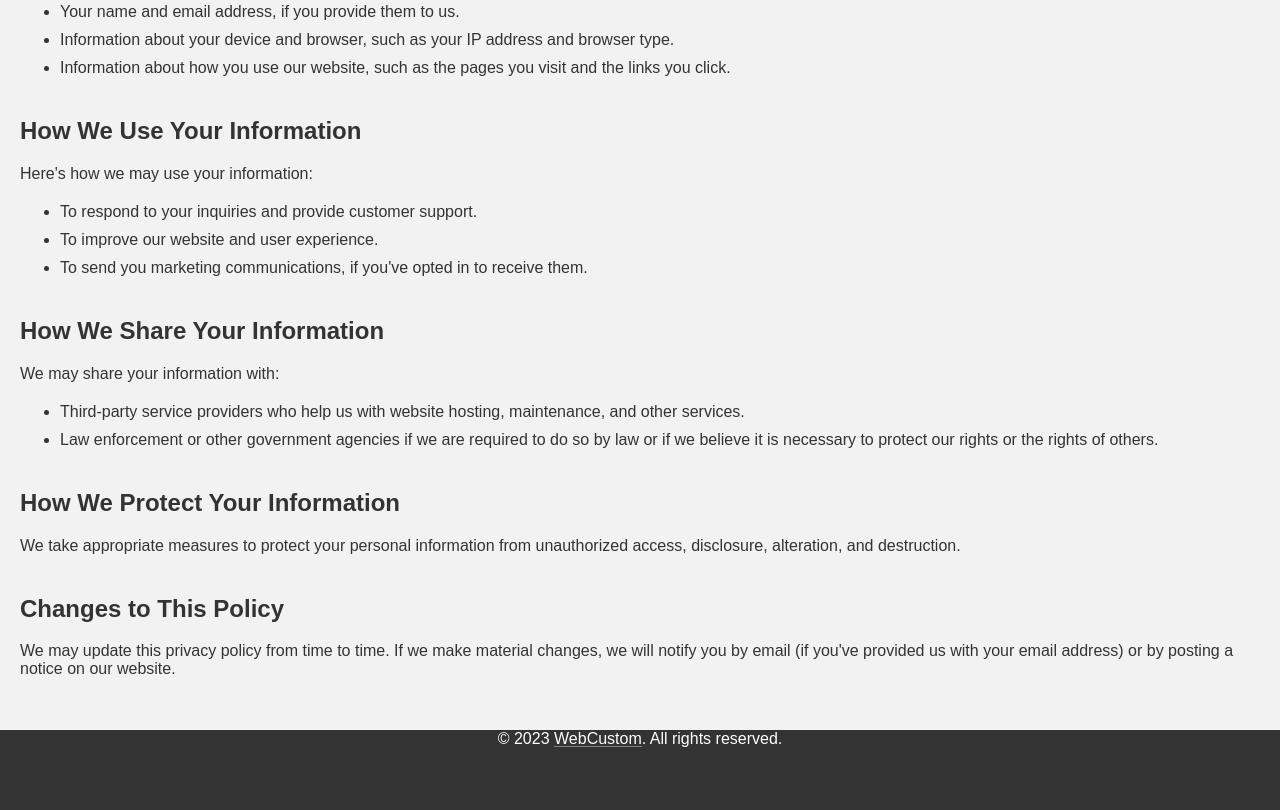
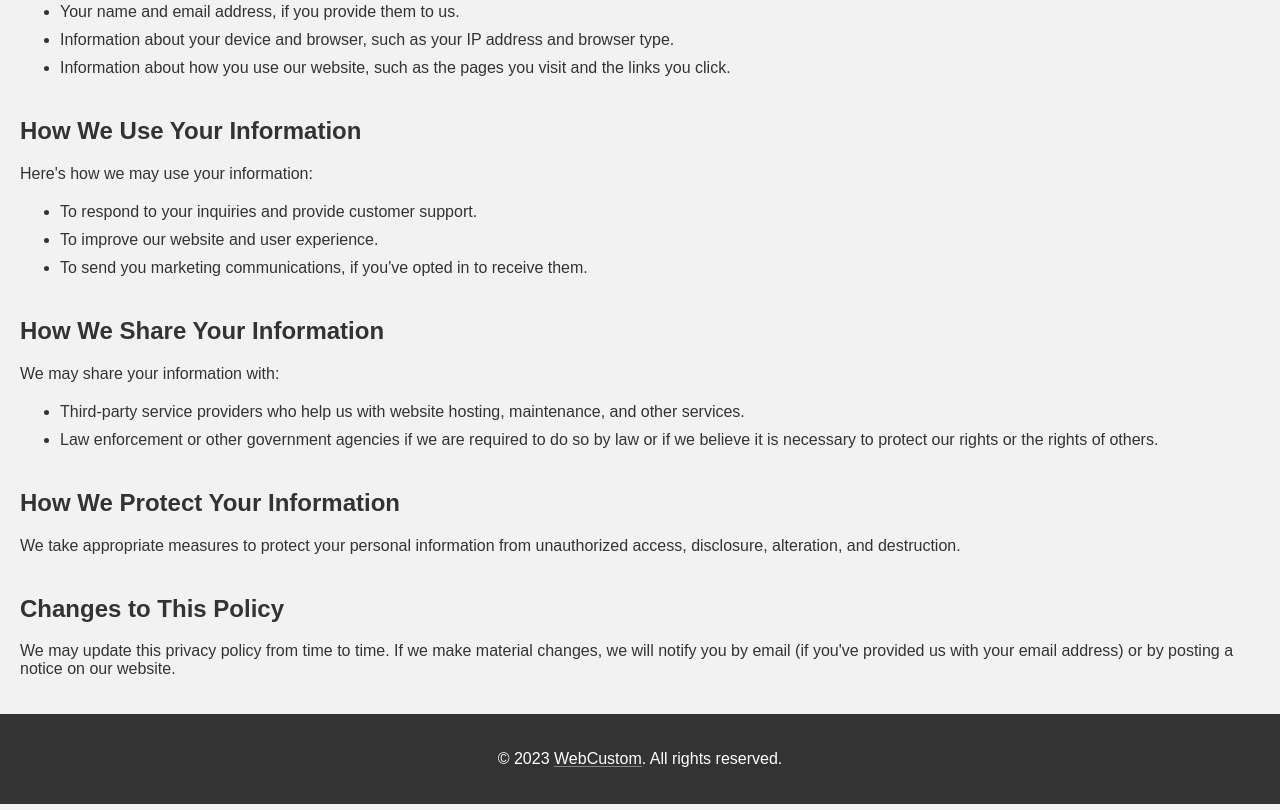
Before and after one commit to im4R3S/WebCustom, a plain HTML site: page policy.html in a window 1280 px wide. Shown: the part 326-1136 px from the top of the page. Drawn offline with Linux system fonts and the light colour scheme.

Commit message:
Update policy.css

```diff
--- a/policy.css
+++ b/policy.css
@@ -34,7 +34,13 @@ li {
 	margin-bottom: 10px;
 }
 
-footer{background-color: #333; height: 10vh; left: 0; bottom: 0; width: 100%; color: #fff; text-align: center;}
+footer {
+	background-color: #333;
+	color: #fff;
+	padding: 20px;
+	text-align: center;
+	bottom: 0;
+}
 
 /* UTILS */
 section{height: 100vh !important;}
```
